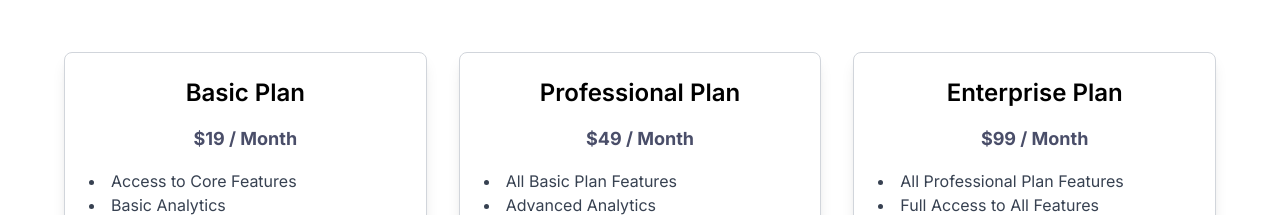
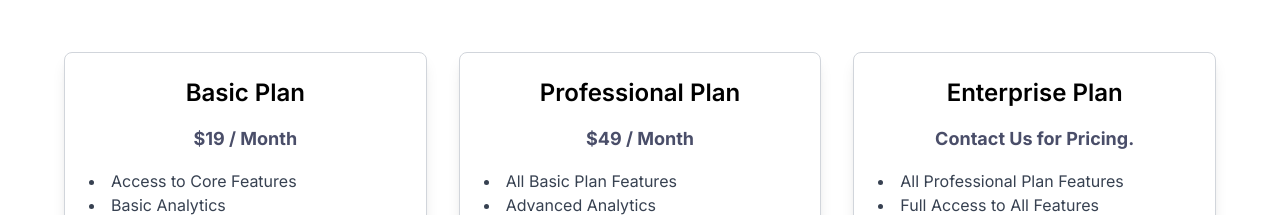
Before and after one commit to EpicNesh26/ProfitWave, a website built with Vite: page index.html in a window 1280 px wide. Shown: the part 2720-2935 px from the top of the page. Built offline with nearby package versions, Linux system fonts and the light colour scheme.

Commit message:
Modified Frontend

```diff
--- a/index.html
+++ b/index.html
@@ -319,7 +319,7 @@
                 <div
                     class="plan-card border border-gray-300 p-6 rounded-lg shadow-lg hover:shadow-xl transition duration-300 flex flex-col">
                     <h3 class="text-2xl font-semibold font-inter text-center mb-4">Enterprise Plan</h3>
-                    <p class="text-center text-lg font-inter text-[#4A4E69] cursor-pointer font-bold mb-4">$99 / Month
+                    <p class="text-center text-lg font-inter text-[#4A4E69] cursor-pointer font-bold mb-4">Contact Us for Pricing.
                     </p>
                     <ul class="list-disc list-inside text-gray-700 mb-6 flex-1">
                         <li>All Professional Plan Features</li>
```
